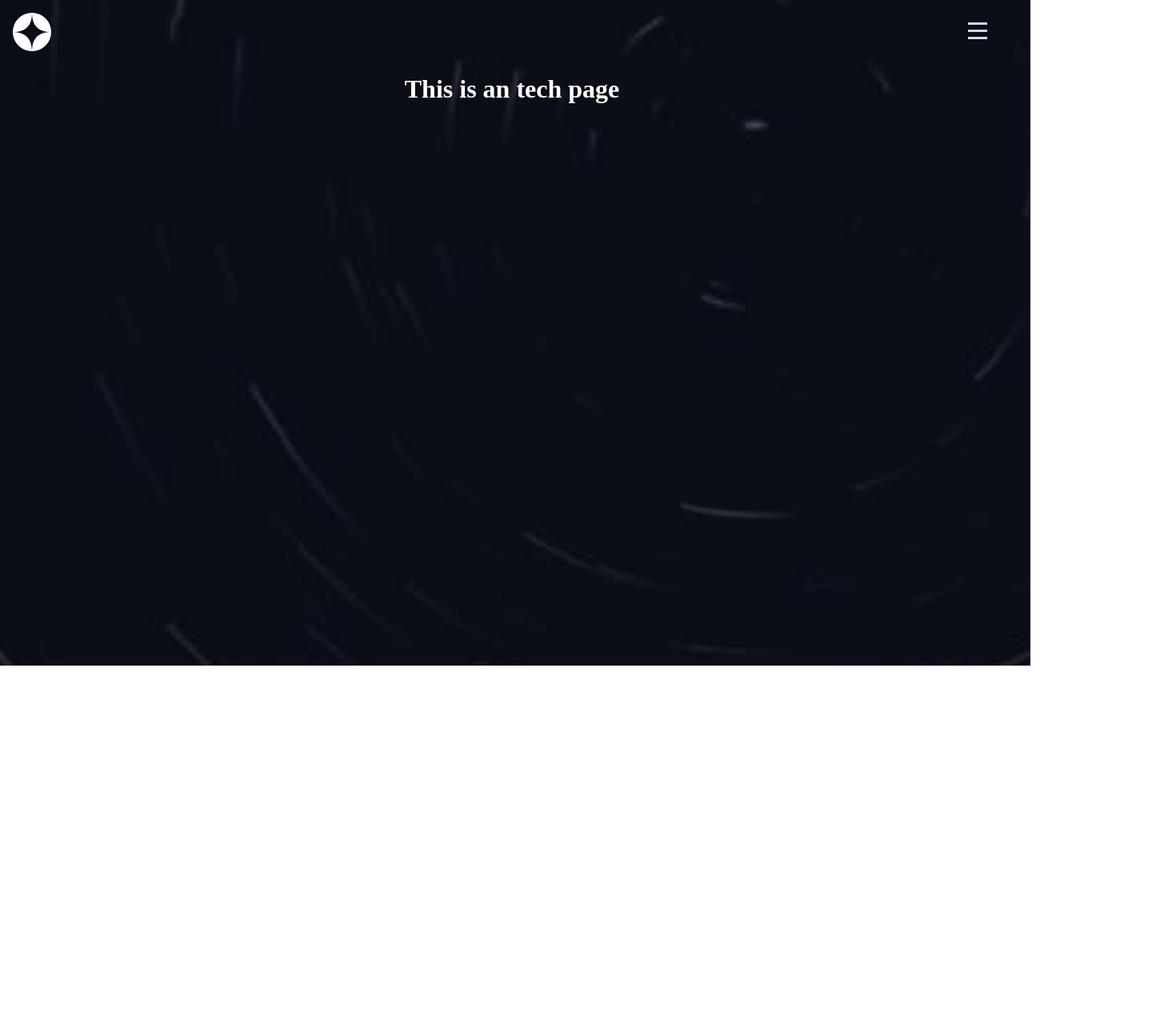
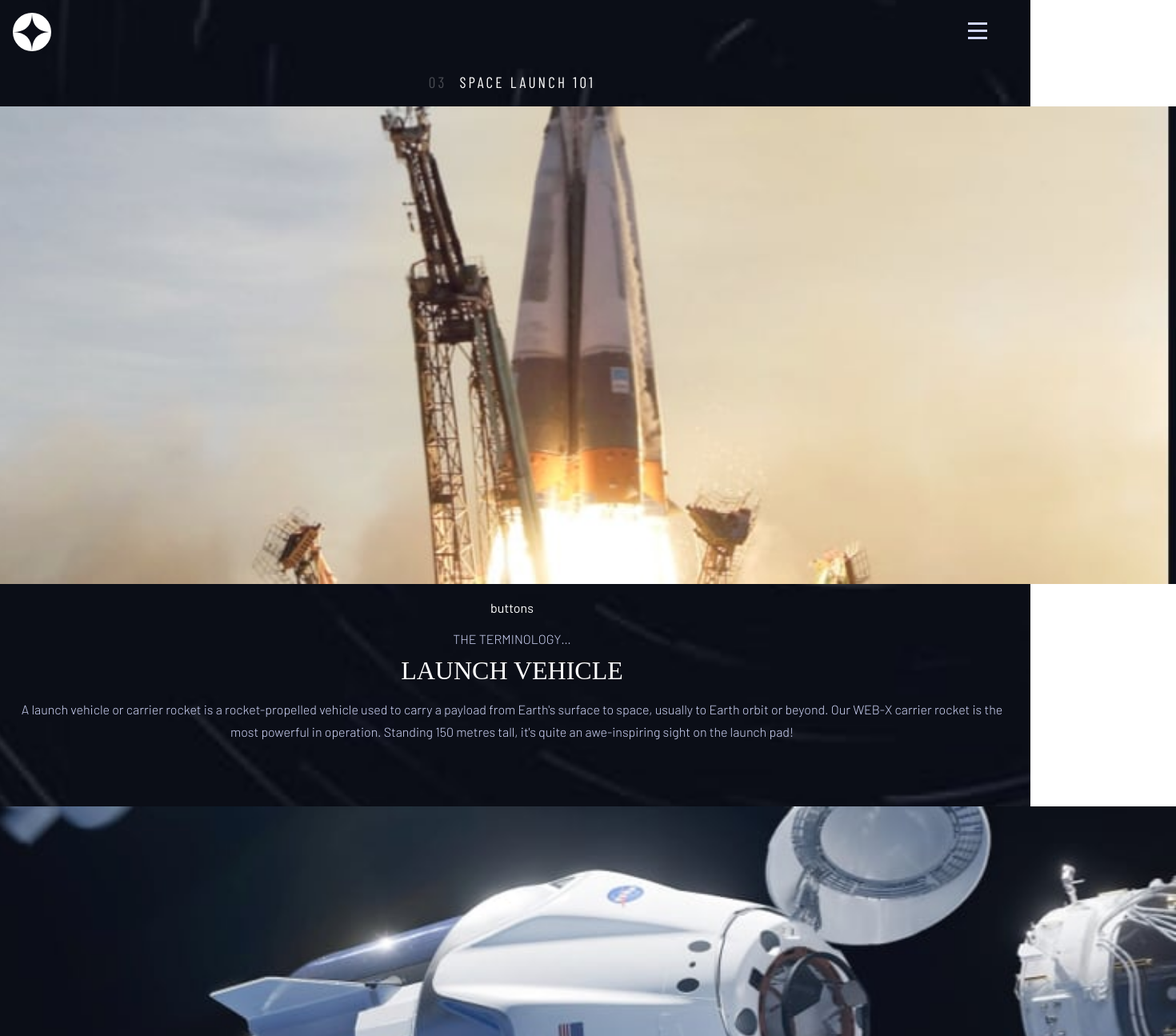
Before and after one commit to Makita7/space-tourism-site, a Vue app: page /technology in a window 1280 px wide. Shown: the top 1295 px of the page at 80% size, 1470 px wide, since content can reach past the window. Before the commit the page ends 832 px from the top, so only its background shows below. Built offline with nearby package versions, Linux system fonts and the light colour scheme; a web font is replaced by a local one.

Commit message:
planet error fixed

```diff
--- a/src/pages/DestinationPage.vue
+++ b/src/pages/DestinationPage.vue
@@ -26,13 +26,28 @@ const Destinations = [
     }
 ]
 
-const URL = window.location.href;
-const URLpart = URL.split("/").slice(-1);
-const URLpartTwo = URLpart
-console.log(URLpart)
-const ChangingImg = `../assets/destination/image-${URLpart}.png`;
+let URL = ref(window.location.href);
+URL = URL.value.toString()
+let URLpart = ref(URL.split("/").slice(-1).toString());
 
 
+// console.log(URLpart.value);
+console.log();
+
+// watch(URL, (newPlanet, oldPlanet) => {
+//     URL = URL.value.toString()
+//     let URLpart = ref(URL.split("/").slice(-1).toString());
+//     console.log(newPlanet, oldPlanet);
+//     return URLpart
+// },)
+
+function GetURL(){
+    URL = ref(window.location.href);
+}
+
+watch(() => URLpart.value, (oldPlanet, newPlanet) => {
+    console.log('watching'+ oldPlanet);
+});
 
 </script>
 
@@ -45,11 +60,11 @@ const ChangingImg = `../assets/destination/image-${URLpart}.png`;
                     <p class="num">01</p>
                     <p class="pick">Pick your destination</p>
                 </div>
-                <img alt="moon" v-if="URLpart == 'moon'" class="planet" src="@/assets/destination/moon.png" />
-                <img v-else-if="URLpart == 'europa'" class="planet" src="@/assets/destination/europa.png" />
-                <img v-else-if="URLpart == 'titan'" class="planet" src="@/assets/destination/titan.png" />
-                <img v-else class="planet" src="@/assets/destination/mars.png" />
-                <RouterLink class="link" v-for="planets in Destinations" :to="planets.to" :key="planets.id">{{planets.name}}</RouterLink><br/>
+                <img alt="moon" v-if="$route.fullPath == '/moon'" class="planet" src="@/assets/destination/moon.png" />
+                <img v-else-if="$route.fullPath == '/europa'" class="planet" src="@/assets/destination/europa.png" />
+                <img v-else-if="$route.fullPath == '/titan'" class="planet" src="@/assets/destination/titan.png" />
+                <img v-else-if="$route.fullPath == '/mars'" class="planet" src="@/assets/destination/mars.png" />
+                <RouterLink @click="GetURL" class="link" v-for="planets in Destinations" :to="planets.to" :key="planets.id">{{planets.name}}</RouterLink><br/>
                 <div class="centered">
                     <RouterView :key="$route.fullPath" />
                 </div>
--- a/src/pages/TechnologyPage.vue
+++ b/src/pages/TechnologyPage.vue
@@ -1,15 +1,51 @@
 
+<script setup>
+  import LaunchImg from '../assets/technology/image-launch-vehicle-landscape.jpg'
+  import CapsuleImg from '../assets/technology/image-space-capsule-landscape.jpg'
+  import SpaceportImg from '../assets/technology/image-spaceport-landscape.jpg'
+
+  const Data = [
+    {
+      id: 1,
+      title: 'LAUNCH VEHICLE',
+      description: `A launch vehicle or carrier rocket is a rocket-propelled vehicle used to carry a payload from Earth's surface to space, usually to Earth orbit or beyond. Our WEB-X carrier rocket is the most powerful in operation. Standing 150 metres tall, it's quite an awe-inspiring sight on the launch pad!` ,
+      img: LaunchImg,
+    },
+    {
+      id: 2,
+      title: 'SPACEPORT',
+      description: `A spaceport or cosmodrome is a site for launching (or receiving) spacecraft, by analogy to the seaport for ships or airport for aircraft. Based in the famous Cape Canaveral, our spaceport is ideally situated to take advantage of the Earth’s rotation for launch.` ,
+      img: CapsuleImg,
+    },
+    {
+      id: 3,
+      title: 'SPACE CAPSULE',
+      description: `A space capsule is an often-crewed spacecraft that uses a blunt-body reentry capsule to reenter the Earth's atmosphere without wings. Our capsule is where you'll spend your time during the flight. It includes a space gym, cinema, and plenty of other activities to keep you entertained.` ,
+      img: SpaceportImg
+    },
+  ]
+</script>
 
 
 <template>
   <div class="tech">
     <div class="wrapper centered">
-      <h1>This is an tech page</h1>
+      <div class="flex centered">
+        <p class="num">03</p>
+        <p class="pick">SPACE LAUNCH 101</p>
+      </div>
+      <div class="card" v-for="i in Data">
+        <img :alt="i.title" :src="i.img" />
+        <p>buttons</p>
+        <p class="term">THE TERMINOLOGY…</p>
+        <p class="title">{{i.title}}</p>
+        <p class="description">{{i.description}}</p>
+      </div>
     </div>
   </div>
 </template>
 
-<style>
+<style scoped>
   .tech{
       background-image: url('../assets/technology/background-technology-mobile.jpg') ;
       background-repeat: repeat-y !important;
@@ -23,4 +59,32 @@
       padding-right: 2rem;
       padding-bottom: 1rem;
   }
+  img{
+    width: 120% !important;
+    margin-left: -2rem;
+  }
+  .description{
+        font-family: var(--Barlow);
+        font-weight: 300;
+        line-height: 1.7rem;
+        margin-bottom: 2rem;
+        color: var(--inactiveColor);
+    }
+  .term{
+        font-family: var(--Barlow);
+        font-weight: 300;
+        line-height: 1.7rem;
+        color: var(--inactiveColor);
+    }
+    .title{
+        font-size: 2rem;
+        text-transform: capitalize;
+        text-transform: uppercase;
+        font-family: var(--Bellfair);
+        font-weight: 500;
+        margin: -0.5rem 0rem 1rem 0rem;
+    }
+  .card{
+    margin-bottom: 5rem;
+  }
 </style>
```
Also changed, not shown: package.json (+7 -7 lines), 1 other file (tests, documents, lock files or other folders).
